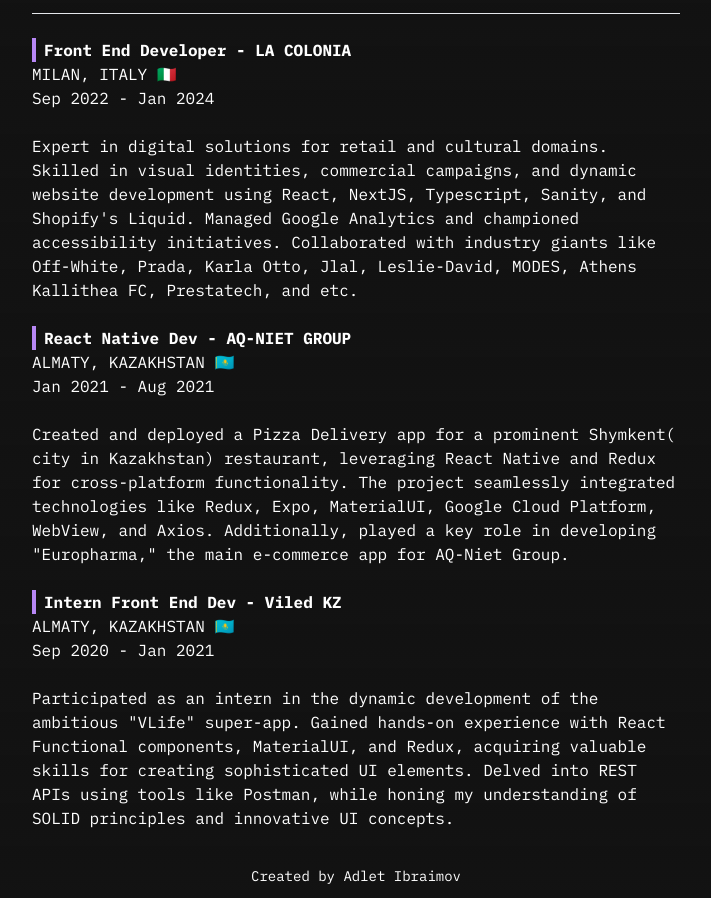
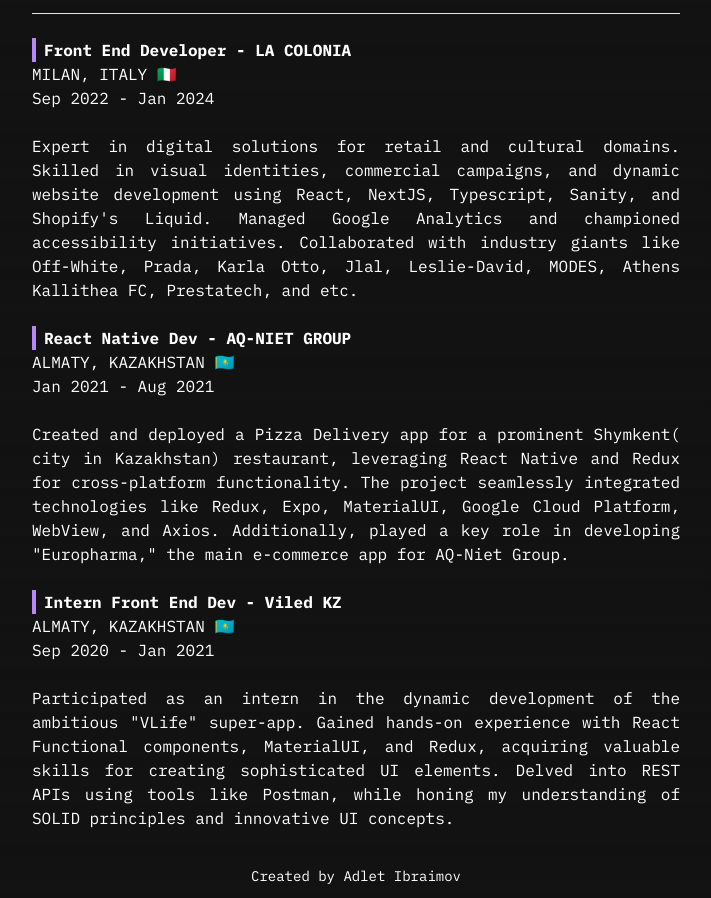
Before and after one commit to magzhanserikuly/personal-website, a Next.js app: page /cv in a window 1280 px wide. Shown: the part 821-1719 px from the top of the page, without its empty margins (284-995 px from the left). Built offline with nearby package versions, Linux system fonts and the light colour scheme.

Commit message:
align text justify

```diff
--- a/app/(general)/cv/page.tsx
+++ b/app/(general)/cv/page.tsx
@@ -78,7 +78,7 @@
         <p>MILAN, ITALY 🇮🇹</p>
         <p>Sep 2022 - Jan 2024</p>
         <br />
-        <p>
+        <p className='text-justify'>
           {`Expert in digital solutions for retail and cultural domains. Skilled
           in visual identities, commercial campaigns, and dynamic website
           development using React, NextJS, Typescript, Sanity, and Shopify's
@@ -94,7 +94,7 @@
         <p>ALMATY, KAZAKHSTAN 🇰🇿</p>
         <p>Jan 2021 - Aug 2021</p>
         <br />
-        <p>
+        <p className='text-justify'>
           {`Created and deployed a Pizza Delivery app for a prominent Shymkent( city in Kazakhstan) restaurant, leveraging React Native and Redux for cross-platform functionality. The project seamlessly integrated technologies like Redux, Expo, MaterialUI, Google Cloud Platform, WebView, and Axios. Additionally, played a key role in developing "Europharma," the main e-commerce app for AQ-Niet Group.`}
         </p>
         <br />
@@ -104,7 +104,7 @@
         <p>ALMATY, KAZAKHSTAN 🇰🇿</p>
         <p>Sep 2020 - Jan 2021</p>
         <br />
-        <p>
+        <p className='text-justify'>
           {`Participated as an intern in the dynamic development of the ambitious "VLife" super-app. Gained hands-on experience with React Functional components, MaterialUI, and Redux, acquiring valuable skills for creating sophisticated UI elements. Delved into REST APIs using tools like Postman, while honing my understanding of SOLID principles and innovative UI concepts.`}
         </p>
         <br />
--- a/app/page.tsx
+++ b/app/page.tsx
@@ -33,7 +33,7 @@
           />
         </div>
       </div>
-      <div className=''>
+      <div className='text-justify'>
         {`Expert in digital solutions for retail and cultural domains. Skilled in
         visual identities, commercial campaigns, and dynamic website development
         using React, NextJS, Typescript, Sanity, and Shopify's Liquid. Collaborated
```
